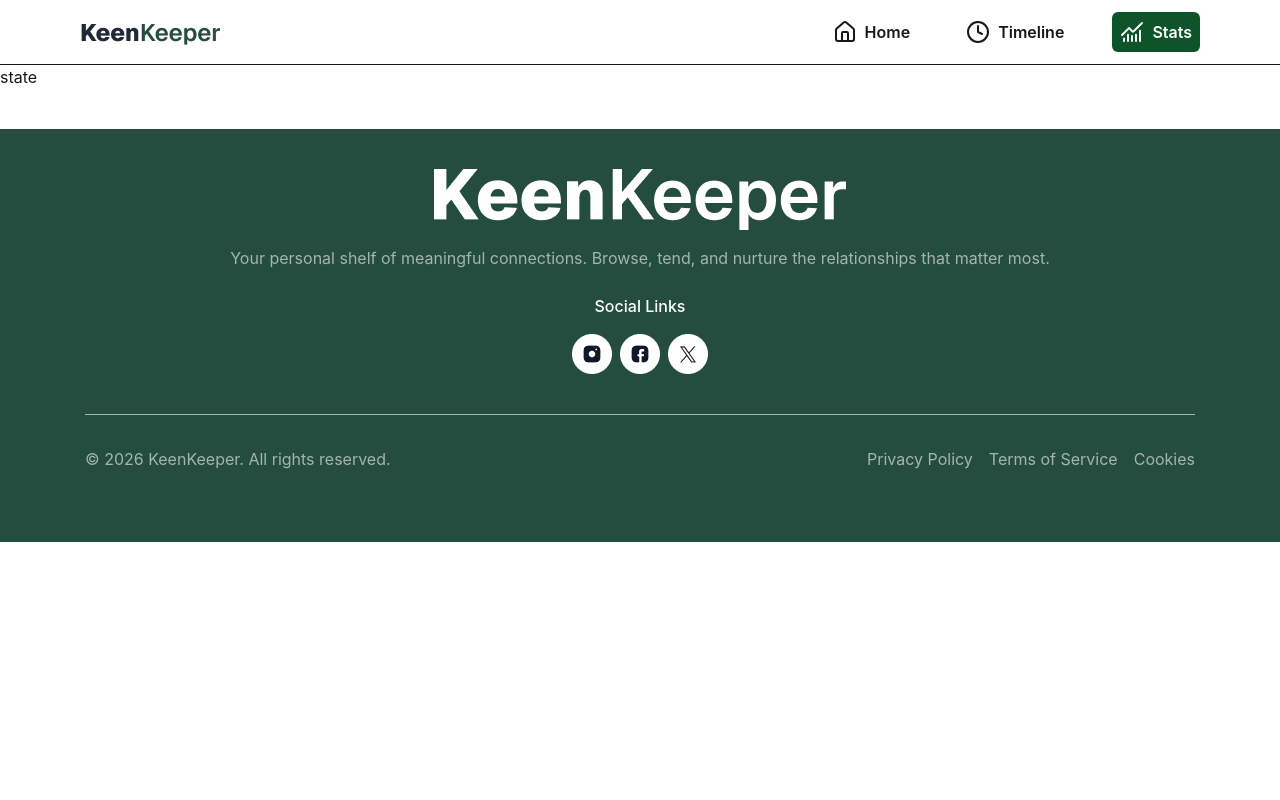
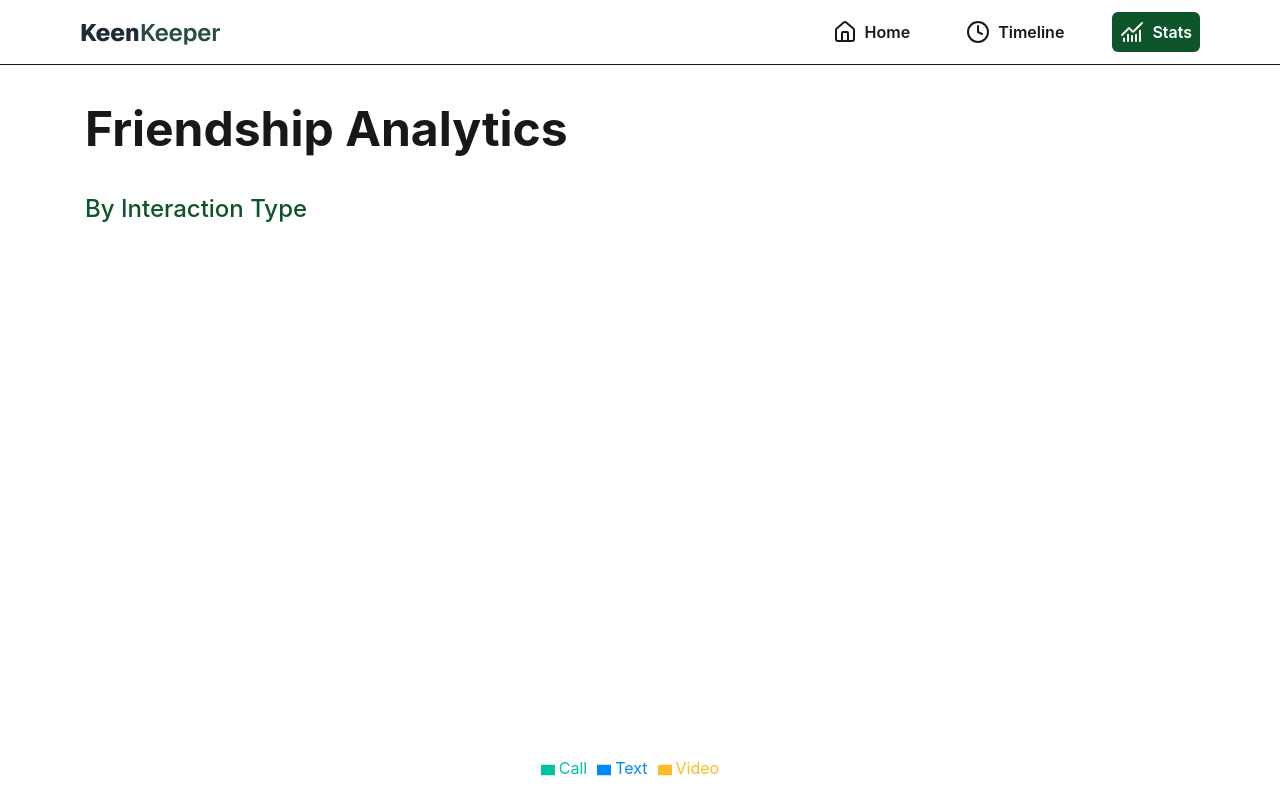
Before and after one commit to avishekroyyash/Assignment-7, a React (Vite) app: page /stats in a window 1280 px wide. Shown: the top 800 px of the page. Built offline with nearby package versions, Linux system fonts and the light colour scheme.

Commit message:
add piechart and filter

```diff
--- a/package.json
+++ b/package.json
@@ -16,6 +16,7 @@
     "react-dom": "^19.2.5",
     "react-router": "^7.14.2",
     "react-toastify": "^11.1.0",
+    "recharts": "^3.8.1",
     "tailwindcss": "^4.2.4"
   },
   "devDependencies": {
--- a/src/Component/FullCard.jsx
+++ b/src/Component/FullCard.jsx
@@ -5,15 +5,16 @@ import call from '../assets/call.png';
 import text from '../assets/text.png';
 import video from '../assets/video.png';
 import { useParams } from 'react-router';
-import { useEffect, useState } from 'react';
-
+import { useContext, useEffect, useState } from 'react';
+import { SocialContex } from '../Contex/ContextProvider';
+import { toast } from 'react-toastify';
 
 
 const FullCard = () => {
 
      // id will be come from react router .
         const {id} = useParams();
-        console.log(id,'id asr kota ')
+        // console.log(id,'id asr kota ')
 
              const [loading,setLoading] = useState(true);
              const [FriendData , setFriendData] = useState([])
@@ -27,10 +28,10 @@ const FullCard = () => {
                 }
                 fetchData();
              },[])
-            console.log(FriendData,FriendData )
+            // console.log(FriendData,FriendData )
 
         const ExistData = FriendData.find(item => item.id == id)
-        console.log(ExistData,'Exist data ')
+        // console.log(ExistData,'Exist data ')
 
         if(loading){
             return(
@@ -40,13 +41,37 @@ const FullCard = () => {
 
        const{name,picture,tags,status,email,days_since_contact,bio,goal,next_due_date} = ExistData
 
+       //use context api to take the data of social like(call,text,video)
+        const {social,setSocial} = useContext(SocialContex);
+        //  console.log(social,'social media call ,text,video')
+
+       // handle onclike
+       const handleSocial = (type,userDetails)=>{
+        const newData = {
+           ...userDetails,
+           click:type,
+           time: new Date().toLocaleDateString()
+        }
+        setSocial([...social,newData]);
+        // console.log(type,'handle social')
+        if(newData.click=='Text'){
+            toast('click on the text')
+        }
+        else if( newData.click == 'Call'){
+            toast('click on the call')
+        }
+        else {
+            toast('click on the video')
+        }
+       }
+
     return (
         <div className='grid grid-cols-4 grid-rows-9 gap-3 mt-5 max-w-277.5 mx-auto '>
 
             <div className=' shadow-xl border-2 border-gray-200 rounded-2xl row-span-6'>
                   <div className='bg-white rounded-2xl  text-center space-y-2  p-6 '>
                              <div>
-                                 <img className=' rounded-full p-5 mx-auto' src={picture} alt="pic" />
+                                 <img className='rounded-full p-5 mx-auto' src={picture} alt="pic" />
                              </div>
                              <h1 className='font-semibold text-[20px]'>{name}</h1>
                              <p className='text-[#64748B] text-[12px] ' >62d ago</p>
@@ -108,19 +133,21 @@ const FullCard = () => {
              <h1 className='flex justify-center items-center py-3 gap-1'> <BellMinus></BellMinus>Snooze 2 weeks</h1>
             </div>
 
+ {/* this is the functional section  */}
+
             <div className='shadow-md border-2 border-gray-200 rounded-2xl col-span-3 row-span-3'>
                 <h1 className='text-[20px] text-[#244D3F]font-medium pt-5 pl-5'>Quick Check-In</h1>
                 <div className='grid grid-cols-3 gap-5 mt-4 px-5'>
 
-                <div className='flex justify-center items-center bg-[#E9E9E9] rounded-xl flex-col space-y-2 p-3 hover:bg-gray-300 '>
+                <div onClick={()=>handleSocial('Call',ExistData)} className='flex justify-center items-center bg-[#E9E9E9] rounded-xl flex-col space-y-2 p-3 hover:bg-gray-300 '>
                     <img src={call} alt="call" />
                     <p>Call</p>
                 </div>
-                <div className='flex justify-center items-center bg-[#E9E9E9] rounded-xl flex-col space-y-2 p-3 hover:bg-gray-300 '>
+                <div onClick={()=>handleSocial('Text',ExistData)} className='flex justify-center items-center bg-[#E9E9E9] rounded-xl flex-col space-y-2 p-3 hover:bg-gray-300 '>
                     <img src={text} alt="text" />
                     <p>Text</p>
                 </div>
-                <div className='flex justify-center items-center bg-[#E9E9E9] rounded-xl flex-col space-y-2 p-3 hover:bg-gray-300 '>
+                <div onClick={()=>handleSocial('Video',ExistData)} className='flex justify-center items-center bg-[#E9E9E9] rounded-xl flex-col space-y-2 p-3 hover:bg-gray-300 '>
                     <img src={video} alt="video" />
                     <p>Video</p>
                 </div>
--- a/src/Component/TimeLineCom.jsx
+++ b/src/Component/TimeLineCom.jsx
@@ -2,33 +2,25 @@ import React from 'react';
 import call from '../assets/call.png';
 import text from '../assets/text.png';
 import video from '../assets/video.png';
-const TimeLineCom = () => {
+const TimeLineCom = ({item}) => {
+    // console.log(item)
     return (
         <div>
 
             <div className='flex gap-4 shadow-md border-2 border-gray-200 rounded-2xl p-8'>
-                 <img src={call} alt="" />
+                 {/* <img src={call} alt="" /> */}
+                      {
+                    item.click == 'Call' ? (<img src={call} alt="" />) :
+                    item.click == 'Text' ? (<img src={text} alt="" />) :
+                     (<img src={video} alt="" />)
+                 }
+
                 <div>
-                 <h1 className='font-medium text-[20px] text-[#244D3F]'>Call <span className='text-[#64748B] text-[18px]'>with Sarah Chen</span> </h1>
-                 <p className='text-[#64748B] text-[16px]'>March 28, 2026</p>
+                 <h1 className='font-medium text-[20px] text-[#244D3F]'>{item.click} <span className='text-[#64748B] text-[18px]'>with {item.name}</span> </h1>
+                 <p className='text-[#64748B] text-[16px]'>{item.time}</p>
                 </div>
             </div>
 
-              <div className='flex gap-4 shadow-md border-2 border-gray-200 rounded-2xl p-8'>
-                 <img src={video} alt="" />
-                <div>
-                 <h1 className='font-medium text-[20px] text-[#244D3F]'>video <span className='text-[#64748B] text-[18px]'>with Sarah Chen</span> </h1>
-                 <p className='text-[#64748B] text-[16px]'>March 28, 2026</p>
-                </div>
-            </div>
-
-            <div className='flex gap-4 shadow-md border-2 border-gray-200 rounded-2xl p-8'>
-                 <img src={text} alt="" />
-                <div>
-                 <h1 className='font-medium text-[20px] text-[#244D3F]'>Text <span className='text-[#64748B] text-[18px]'>with Sarah Chen</span> </h1>
-                 <p className='text-[#64748B] text-[16px]'>March 28, 2026</p>
-                </div>
-            </div>
 
         </div>
     );
--- /dev/null
+++ b/src/Contex/ContextProvider.jsx
@@ -0,0 +1,21 @@
+import React, { createContext, useState } from 'react';
+
+
+export const SocialContex = createContext();
+
+
+const ContextProvider = ({children}) => {
+
+    const [social,setSocial] = useState([]);
+
+    const data = {
+      social,
+      setSocial
+    };
+
+    return <SocialContex.Provider value={data}>
+        {children}
+    </SocialContex.Provider>
+};
+
+export default ContextProvider;
--- a/src/Pages/Stats/Stats.jsx
+++ b/src/Pages/Stats/Stats.jsx
@@ -1,9 +1,49 @@
-import React from 'react';
+import React, { useContext } from 'react';
+import { Legend, Pie, PieChart, Tooltip } from 'recharts';
+import { SocialContex } from '../../Contex/ContextProvider';
+
+
 
 const Stats = () => {
+       const value1 = useContext(SocialContex)
+        const socialTypeData = value1.social
+        const callCount = socialTypeData.filter(item => item.click === 'Call' ).length
+         const textCount = socialTypeData.filter(item => item.click === 'Text' ).length
+          const videoCount = socialTypeData.filter(item => item.click === 'Video' ).length
+        console.log(socialTypeData,'click on data ')
+        const data = [
+  { name: 'Text', value: textCount, fill: '#0088FE' },
+  { name: 'Call', value: callCount, fill: '#00C49F' },
+  { name: 'Video', value: videoCount, fill: '#FFBB28' },
+];
     return (
         <div>
-            state
+            <h1 className='text-5xl font-bold mt-10 mb-10 max-w-277.5 mx-auto'>Friendship Analytics</h1>
+
+            {/* chart  */}
+
+            <div className='max-w-277.5 mx-auto mb-15'>
+                <h2 className='text-2xl text-green-900 font-medium mb-15'>By Interaction Type</h2>
+                 <PieChart style={{ width: '100%', maxWidth: '500px', maxHeight: '80vh', aspectRatio: 1 ,marginLeft:'300px' }} responsive>
+      <Pie
+        data={data}
+        innerRadius="80%"
+        outerRadius="100%"
+        // Corner radius is the rounded edge of each pie slice
+        cornerRadius="50%"
+        fill="#8884d8"
+        // padding angle is the gap between each pie slice
+        paddingAngle={5}
+        dataKey="value"
+        isAnimationActive={true}
+      />
+     <Legend></Legend>
+     <Tooltip></Tooltip>
+    </PieChart>
+            </div>
+
+
+
         </div>
     );
 };
--- a/src/Pages/TimeLine/TimeLine.jsx
+++ b/src/Pages/TimeLine/TimeLine.jsx
@@ -1,9 +1,58 @@
-import React from 'react';
+import React, { useContext, useState } from 'react';
+import { SocialContex } from '../../Contex/ContextProvider';
+import { ArrowDown, Heading1 } from 'lucide-react';
+import call from '../../assets/call.png';
+import text from '../../assets/text.png';
+import video from '../../assets/video.png';
 
 const TimeLine = () => {
+    // take data using context api
+    const value = useContext(SocialContex)
+    const socialTypeData = value.social
+    // add filter approach
+    const [filter,setfilter]=useState('All');
+     const FilterData = filter == 'All' ? socialTypeData :
+                                       socialTypeData.filter(item =>item.click == filter)
+
+
+
     return (
         <div>
-            timeline
+
+       <div className="dropdown dropdown-start flex justify-start items-center         max-w-277.5 mx-auto">
+  <div tabIndex={0} role="button" className="btn m-1 flex justify-between gap-40  btn my-20 px-10">Filter timeline <ArrowDown></ArrowDown> </div>
+  <ul tabIndex="-1" className="dropdown-content menu bg-base-100  z-1 w-52 p-2 shadow-sm">
+    <li className='btn' onClick={()=>setfilter('All')}>All</li>
+       <li className='btn' onClick={()=>setfilter('Call')}>call</li>
+       <li className='btn' onClick={()=>setfilter('Text')}>text</li>
+        <li className='btn' onClick={()=>setfilter('Video')}>video</li>
+  </ul>
+</div>
+
+           {
+            FilterData.map((item,index)=> {
+                return (
+                     <div key={index}>
+
+                                <div className='flex gap-4 shadow-md border-2 border-gray-200 rounded-2xl p-8 max-w-277.5 mx-auto'>
+                                     {/* <img src={call} alt="" /> */}
+                                          {
+                                        item.click == 'Call' ? (<img src={call} alt="" />) :
+                                        item.click == 'Text' ? (<img src={text} alt="" />) :
+                                         (<img src={video} alt="" />)
+                                     }
+
+                                    <div>
+                                     <h1 className='font-medium text-[20px] text-[#244D3F]'>{item.click} <span className='text-[#64748B] text-[18px]'>with {item.name}</span> </h1>
+                                     <p className='text-[#64748B] text-[16px]'>{item.time}</p>
+                                    </div>
+                                </div>
+
+
+                            </div>
+                )
+            })
+           }
         </div>
     );
 };
--- a/src/main.jsx
+++ b/src/main.jsx
@@ -4,13 +4,15 @@ import './index.css'
   import { ToastContainer } from 'react-toastify';
 import { RouterProvider } from 'react-router';
 import { router } from './Routing.jsx';
+import ContextProvider from './Contex/ContextProvider.jsx';
 
 
 
 createRoot(document.getElementById('root')).render(
   <StrictMode>
-
-    <RouterProvider router={router} ></RouterProvider>
+     <ContextProvider>
+          <RouterProvider router={router} ></RouterProvider>
     <ToastContainer />
+     </ContextProvider>
   </StrictMode>,
 )
```
Also changed, not shown: 1 other file (tests, documents, lock files or other folders).
